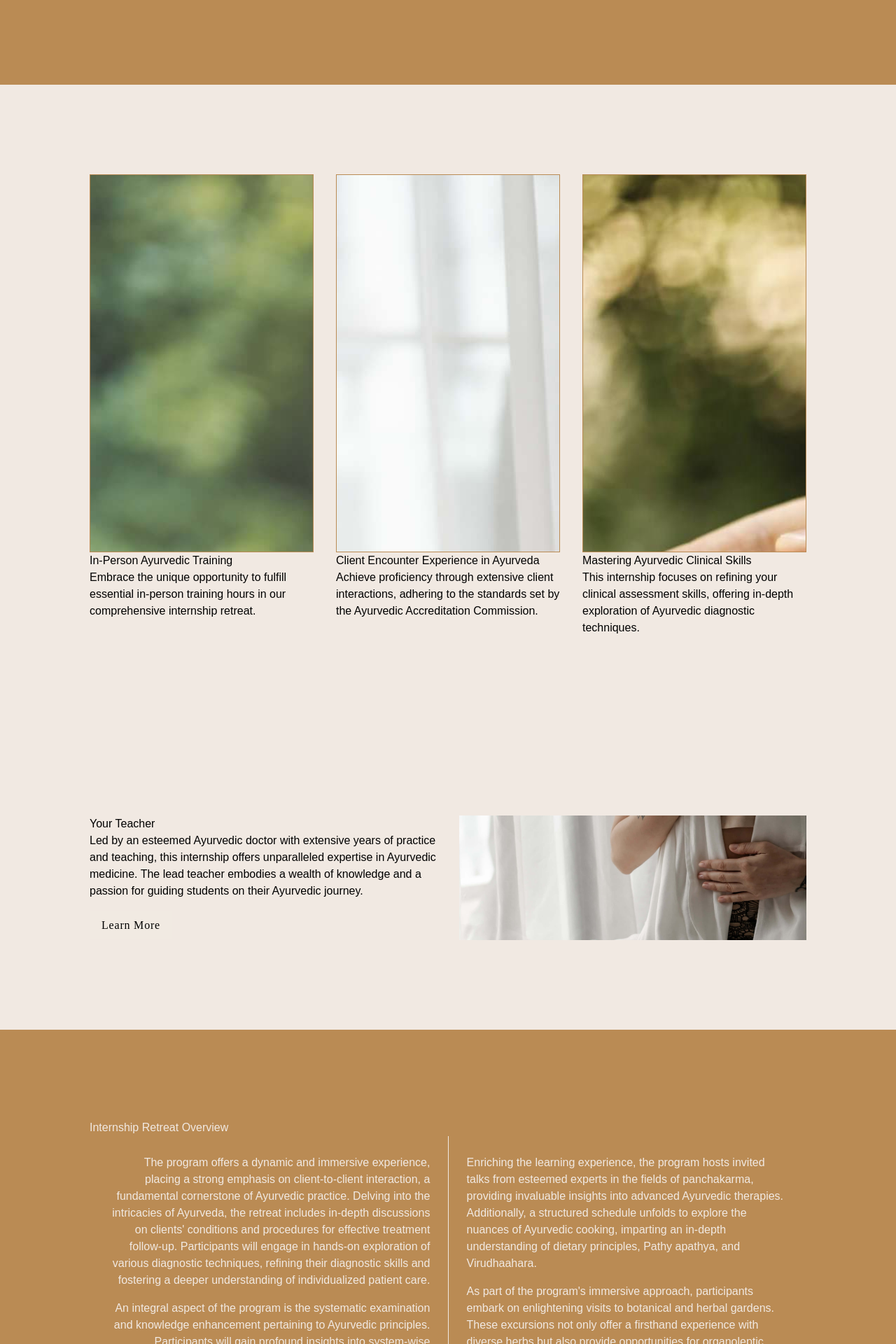
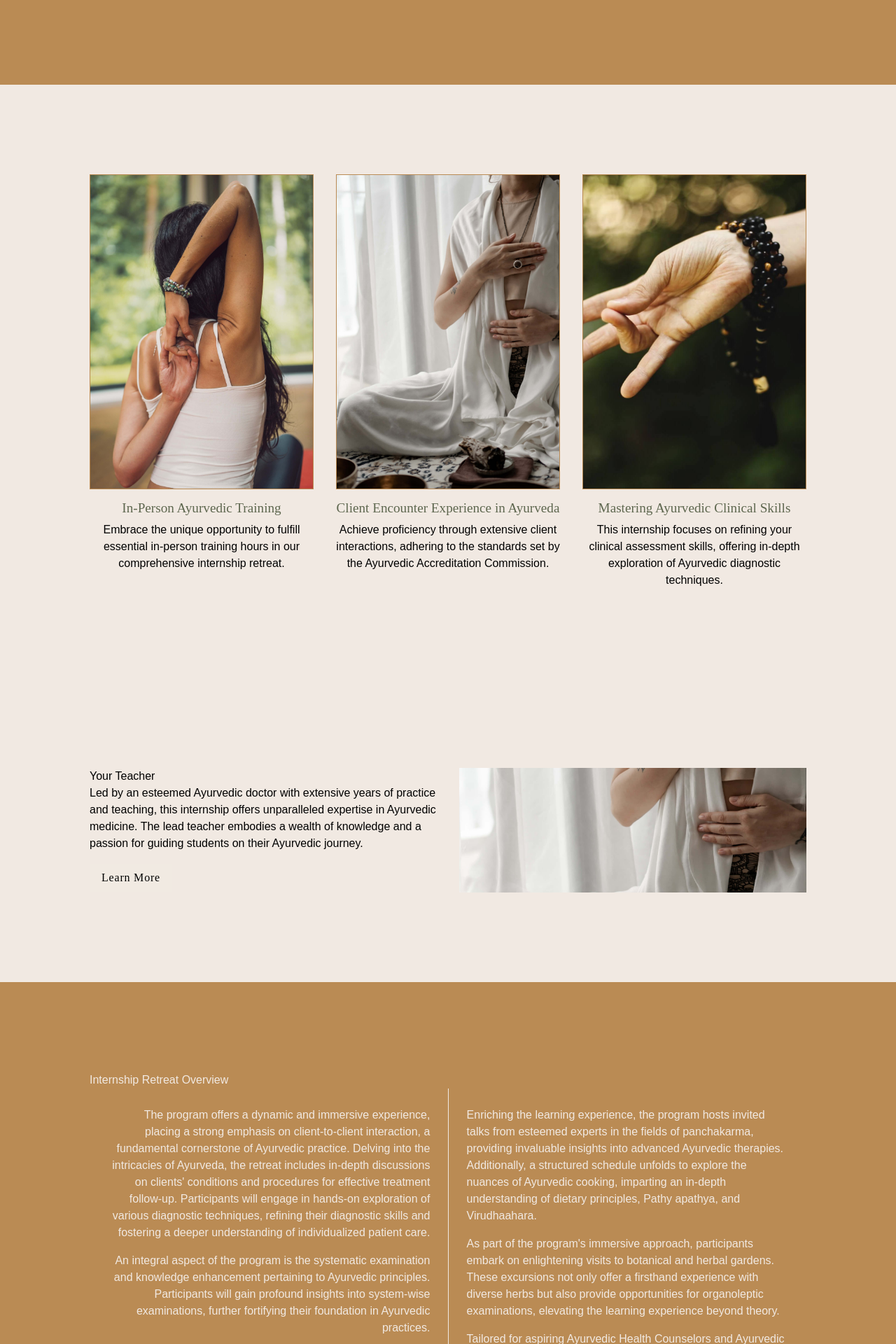
Before and after one commit to brittwoodard/ayurvedic-internship, a Jekyll site: the page built from index.html, in a window 1280 px wide. Shown: the part 1201-3121 px from the top of the page at 70% size. Built offline with Jekyll 4.4.1, drawn with Linux system fonts in a browser that asks for light colours; some web fonts are replaced.

Commit message:
features

```diff
--- a/assets/css/style.css
+++ b/assets/css/style.css
@@ -443,6 +443,12 @@
   font-size: 3rem;
   line-height: 1em;
 }
+.text-serif-sm {
+  margin-bottom: 0.5rem;
+  font-family: cormorant-garamond, serif;
+  font-size: 1.2rem;
+  line-height: 1.4rem;
+}
 /* Button Classes */
 .button {
   display: inline-block;
@@ -503,8 +509,8 @@
 .grid {
   display: grid;
 }
-.min-h-\[60vh\] {
-  min-height: 60vh;
+.min-h-\[50vh\] {
+  min-height: 50vh;
 }
 .w-full {
   width: 100%;
@@ -579,16 +585,16 @@
 .font-feature {
   font-family: freight-sans-pro, sans-serif;
 }
-.text-2xl {
-  font-size: 1.5rem;
-  line-height: 2rem;
-}
 .text-xl {
   font-size: 1.25rem;
   line-height: 1.75rem;
 }
 .italic {
   font-style: italic;
+}
+.text-dark {
+  --tw-text-opacity: 1;
+  color: rgb(94 103 79 / var(--tw-text-opacity));
 }
 .text-light {
   --tw-text-opacity: 1;
--- a/index.html
+++ b/index.html
@@ -110,9 +110,11 @@
 <section class="p-10p grid grid-cols-3 gap-8">
   {% for item in page.features %}
   <div>
-    <div class="bg-imgage-style min-h-[60vh] border border-medium" style="background-image: url('{{item.featured_image}}');"></div>
-    <h3>{{item.feature}}</h3>
-    <p>{{item.description_html}}</p>
+    <div class="bg-image-style min-h-[50vh] border border-medium" style="background-image: url('{{item.featured_image}}');"></div>
+    <div class="text-center mt-4">
+      <h3 class="text-serif-sm text-dark">{{item.feature}}</h3>
+      <p>{{item.description_html}}</p>
+    </div>
   </div>
   {% endfor %}
 </section>
--- a/style.css
+++ b/style.css
@@ -37,6 +37,10 @@
     @apply font-serif text-[3rem] leading-[1em] mb-[1rem]
   }
 
+  .text-serif-sm {
+    @apply font-serif text-[1.2rem] leading-[1.4rem] mb-[0.5rem]
+  }
+
   /* Button Classes */
   .button {
     @apply text-center py-2 px-4 bg-light/20 border border-light font-serif capitalize tracking-wider inline-block
```
Also changed, not shown: 3 other files.
